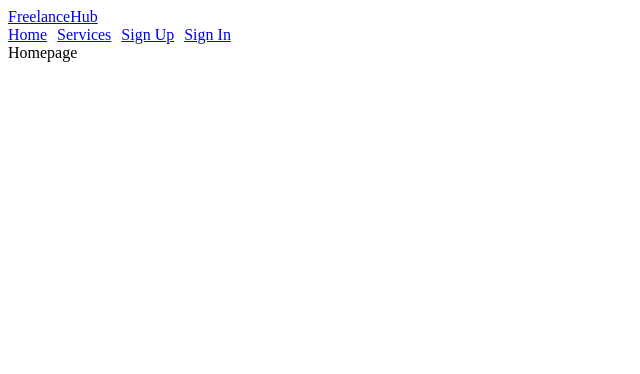
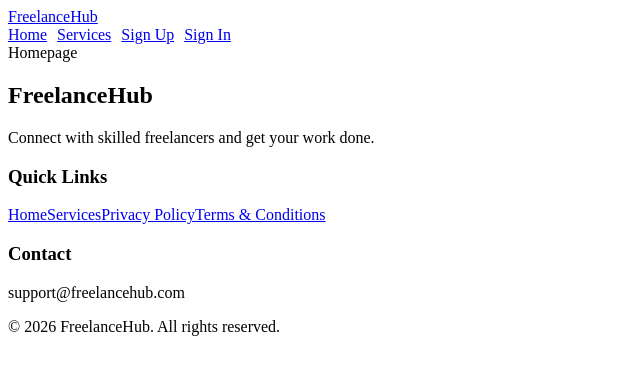
Before and after one commit to ALIALSAEED313/INJAZ-Frontend, a React (Vite) app: page / in a window 1280 px wide. Shown: the top 374 px of the page, without its empty margins (0-640 px from the left). Built offline with nearby package versions, Linux system fonts and the light colour scheme; no server answers.

Commit message:
import footer

```diff
--- a/src/App.jsx
+++ b/src/App.jsx
@@ -9,16 +9,25 @@ import { useEffect } from "react";
 import { getCurrentUser, logout } from "./services/authService";
 import ProtectedRoute from "./components/ProtectedRoute";
 import { useAuth } from "./context/AuthContext";
+import Footer from "./components/Footer";
 function App() {
   return (
     <div>
-      <Navbar/>
+      <Navbar />
       <Routes>
         <Route path="/" element={<Homepage />} />
         <Route path="/sign-up" element={<SignupPage />} />
         <Route path="/sign-in" element={<SignInPage />} />
-        <Route path="/dashboard" element={<ProtectedRoute><Dashboard /></ProtectedRoute>} />
+        <Route
+          path="/dashboard"
+          element={
+            <ProtectedRoute>
+              <Dashboard />
+            </ProtectedRoute>
+          }
+        />
       </Routes>
+      <Footer />
     </div>
   );
 }
```
